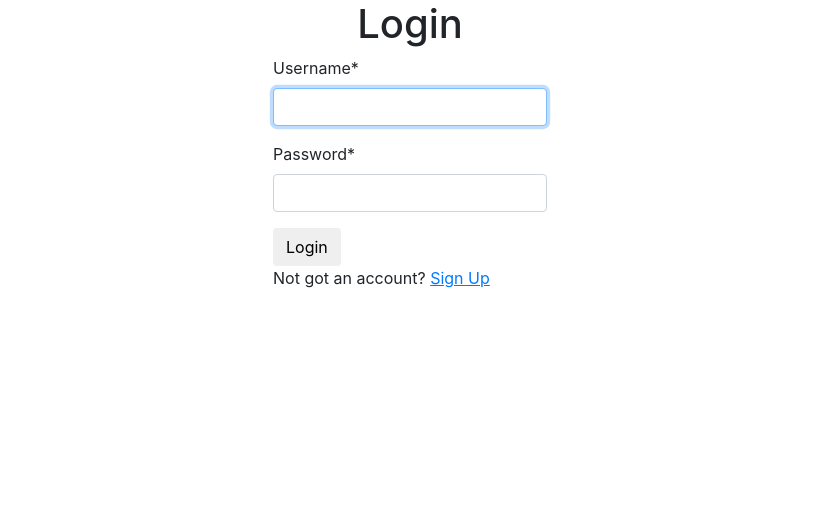
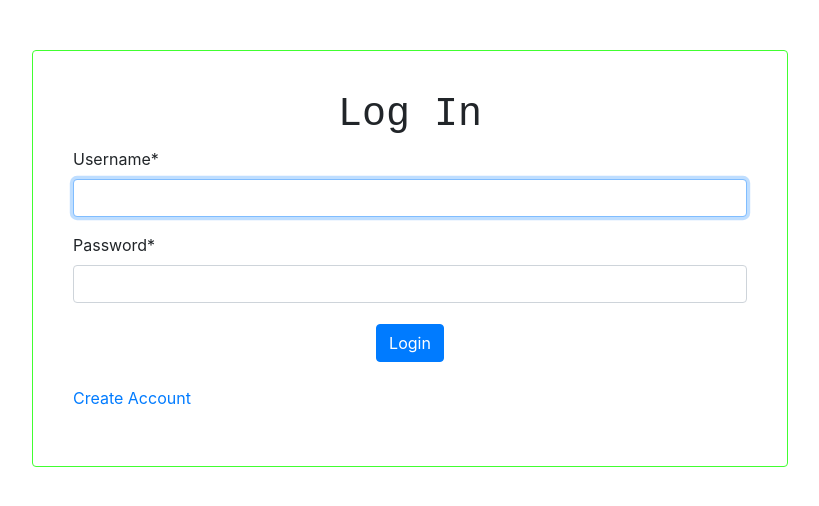
Before and after one commit to tanay306/UrbanEats, a Django app: page /accounts/login/ in a window 1280 px wide. Shown: the part 77-583 px from the top of the page, without its empty margins (230-1049 px from the left). Run offline with Django 3.2, Linux system fonts and the light colour scheme; some libraries are stand-ins or nearby versions.

Commit message:
revamped login and sign up pages

```diff
--- a/accounts/templates/accounts/login.html
+++ b/accounts/templates/accounts/login.html
@@ -1,23 +1,27 @@
 {% extends "main/layout.html" %}
 {% load crispy_forms_tags %}
 {% block content %}
-<div class="container" style="display: flex;justify-content: center;">
-    <div>
-    <h1 style="
-    text-align: center;">Login</h1>
+<div class="container" style="justify-content: center; padding-left: 15%; padding-right: 15%;">
+    <div class="card" style="padding: 40px; margin-top: 50px; border: 1px solid #41ff30;">
+    <h1 style="text-align: center; font-family: 'Courier New', Courier, monospace;">Log In</h1>
     <div class="form-border">
-        <form class="site-form" style="width: fit-content;"action="{% url 'accounts:login' %}" method="post">
+        <form class="site-form" style="width: 100%;"action="{% url 'accounts:login' %}" method="post">
             <div class="logging-form">
                 {% csrf_token %}
                 {{ form|crispy }}
                 {% if request.GET.next %}
                 <input type="hidden" name="next" value="{{ request.GET.next }}">
                 {% endif %}
-                <input type="submit" value="Login" class="btn" />
+                <div class="text-center" style="padding-top: 5px;">
+                    <input type="submit" value="Login" class="btn btn-primary" />
+                </div>
             </div>
         </form>
     </div>
-    <p>Not got an account? <a href="{% url 'accounts:signup' %}"><u>Sign Up</u></a></p>
+    <br>
+    <div class="float-left">
+        <p><a href="{% url 'accounts:signup' %}">Create Account</a></p>
+    </div>
 </div>
 </div>
 
```
Also changed, not shown: accounts/templates/accounts/signup.html (+10 -5 lines).
